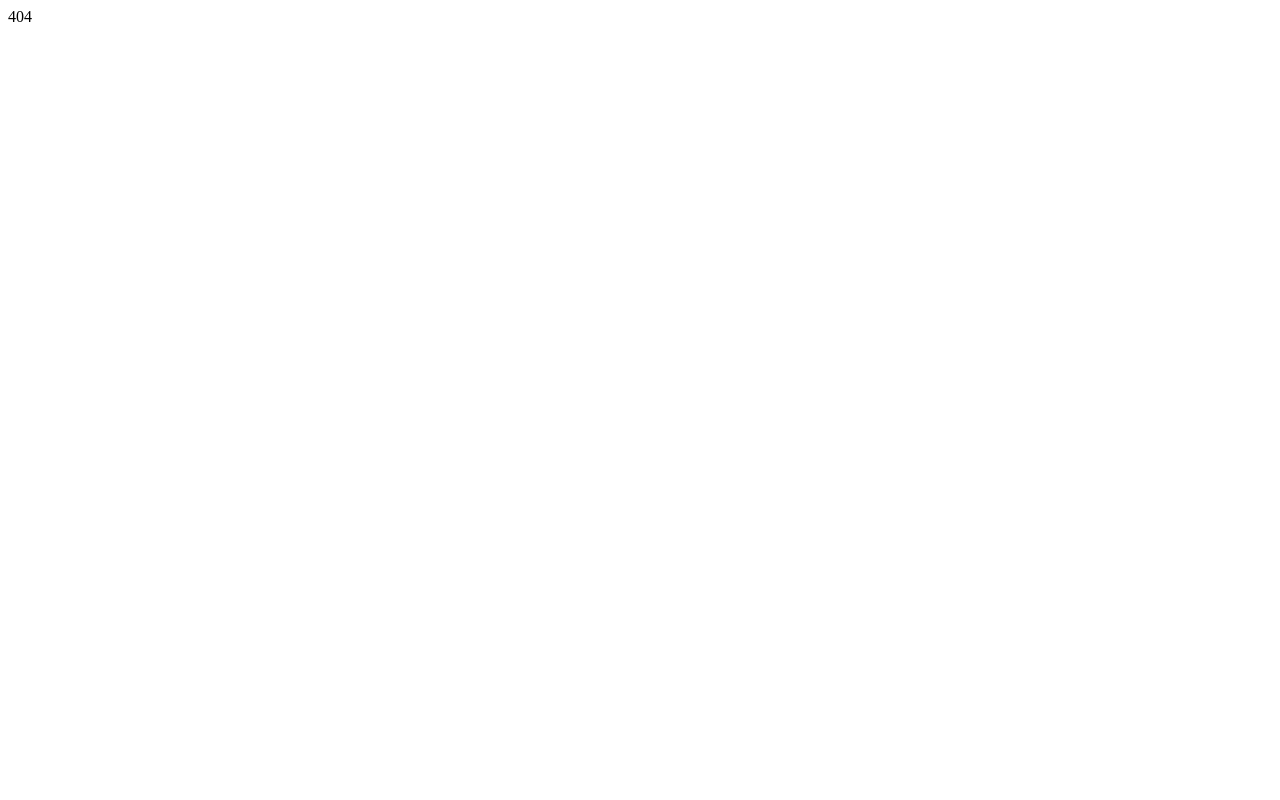
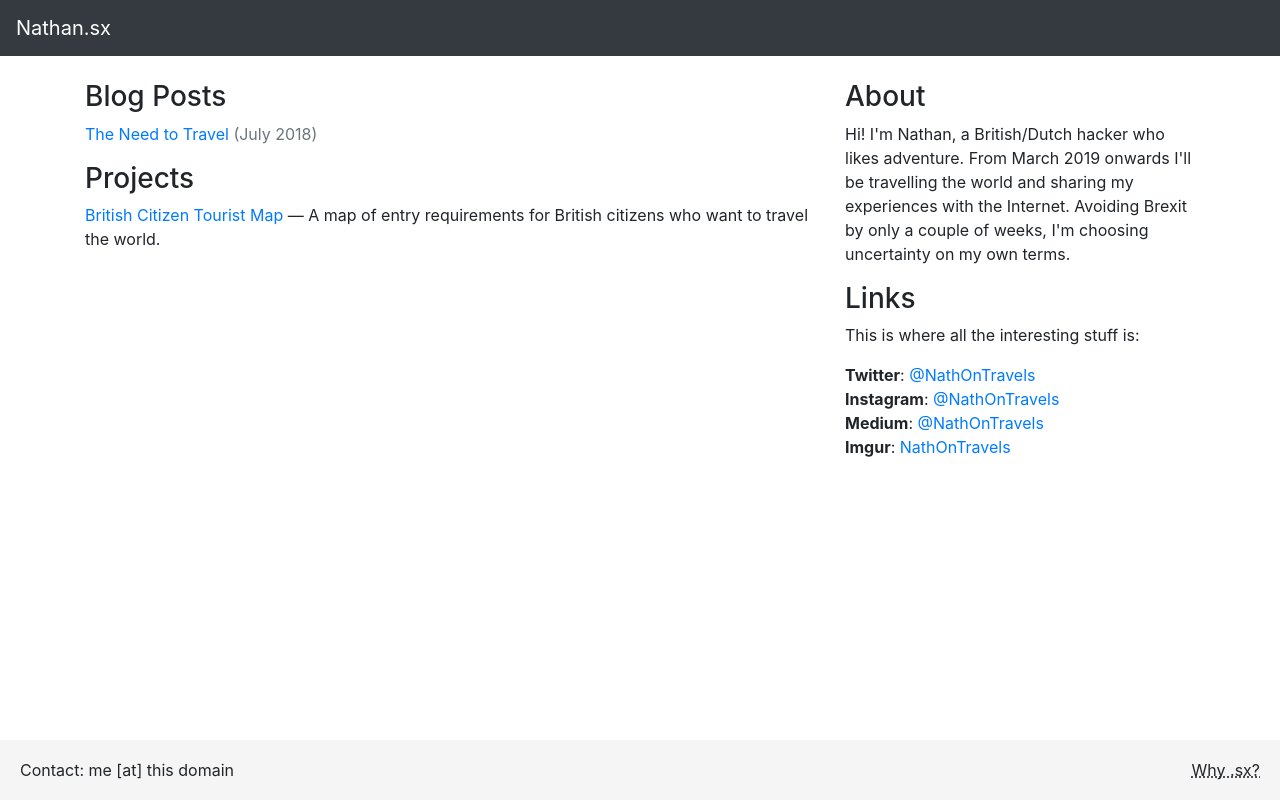
Before and after one commit to nmalcolm/travel.nathan.sx, a plain HTML site: page index.html in a window 1280 px wide. Drawn offline with nearby package versions, Linux system fonts and the light colour scheme.

Commit message:
Travel website

```diff
--- a/index.html
+++ b/index.html
@@ -1 +1,59 @@
-404
+<!doctype html>
+<html lang="en">
+  <head>
+    <meta charset="utf-8">
+    <meta name="viewport" content="width=device-width, initial-scale=1, shrink-to-fit=no">
+    <!-- <meta name="description" content=""> -->
+    <!-- <link rel="icon" href="favicon.ico"> -->
+
+    <title>Travel | Nathan.sx</title>
+
+    <link rel="stylesheet" href="https://stackpath.bootstrapcdn.com/bootstrap/4.2.1/css/bootstrap.min.css" integrity="sha384-GJzZqFGwb1QTTN6wy59ffF1BuGJpLSa9DkKMp0DgiMDm4iYMj70gZWKYbI706tWS" crossorigin="anonymous">
+
+    <link href="travel.css" rel="stylesheet">
+  </head>
+
+  <body>
+    <nav class="navbar navbar-expand-md navbar-dark bg-dark fixed-top">
+      <a class="navbar-brand" href="https://nathan.sx">Nathan.sx</a>
+    </nav>
+
+    <main role="main" class="container">
+      <div class="row">
+        <div class="col-8">
+          <h3>Blog Posts</h3>
+
+          <p>
+            <a href="https://medium.com/@nathontravels/the-need-to-travel-f38606b0b10" target="_blank">The Need to Travel</a> <span class="text-muted">(July 2018)</span>
+          </p>
+
+          <h3>Projects</h3>
+
+          <p>
+            <a href="https://touristmap.nathan.sx" target="_blank">British Citizen Tourist Map</a> &mdash; A map of entry requirements for British citizens who want to travel the world.
+          </p>
+        </div>
+        <div class="col-4">
+          <h3>About</h3>
+
+          <p>Hi! I'm Nathan, a British/Dutch hacker who likes adventure. From March 2019 onwards I'll be travelling the world and sharing my experiences with the Internet. Avoiding Brexit by only a couple of weeks, I'm choosing uncertainty on my own terms.</p>
+
+          <h3>Links</h3>
+
+          <p>This is where all the interesting stuff is:</p>
+
+          <p>
+            <b>Twitter</b>: <a href="https://twitter.com/NathOnTravels" target="_blank">@NathOnTravels</a><br>
+            <b>Instagram</b>: <a href="https://instagram.com/NathOnTravels" target="_blank">@NathOnTravels</a><br>
+            <b>Medium</b>: <a href="https://medium.com/@nathontravels" target="_blank">@NathOnTravels</a><br>
+            <b>Imgur</b>: <a href="https://imgur.com/user/NathOnTravels" target="_blank">NathOnTravels</a><br>
+          </p>
+        </div>
+      </div>
+    </main>
+
+    <footer class="footer">
+      Contact: me [at] this domain <abbr title=".sx is the country code for Sint Maarten, an autonomous country within the Kingdom of the Netherlands. It's a reference to my Dutch citizenship." class="float-right d-none d-lg-block">Why .sx?</abbr>
+    </footer>
+  </body>
+</html>
--- /dev/null
+++ b/travel.css
@@ -0,0 +1,23 @@
+body {
+  padding-top: 5rem;
+}
+
+html {
+  position: relative;
+  min-height: 100%;
+}
+
+body {
+  margin-bottom: 60px; /* Margin bottom by footer height */
+}
+
+.footer {
+  position: absolute;
+  bottom: 0;
+  padding-left: 20px;
+  padding-right: 20px;
+  width: 100%;
+  height: 60px; /* Set the fixed height of the footer here */
+  line-height: 60px; /* Vertically center the text there */
+  background-color: #f5f5f5;
+}
```
Also changed, not shown: 404.html (added, +5 -0 lines).
